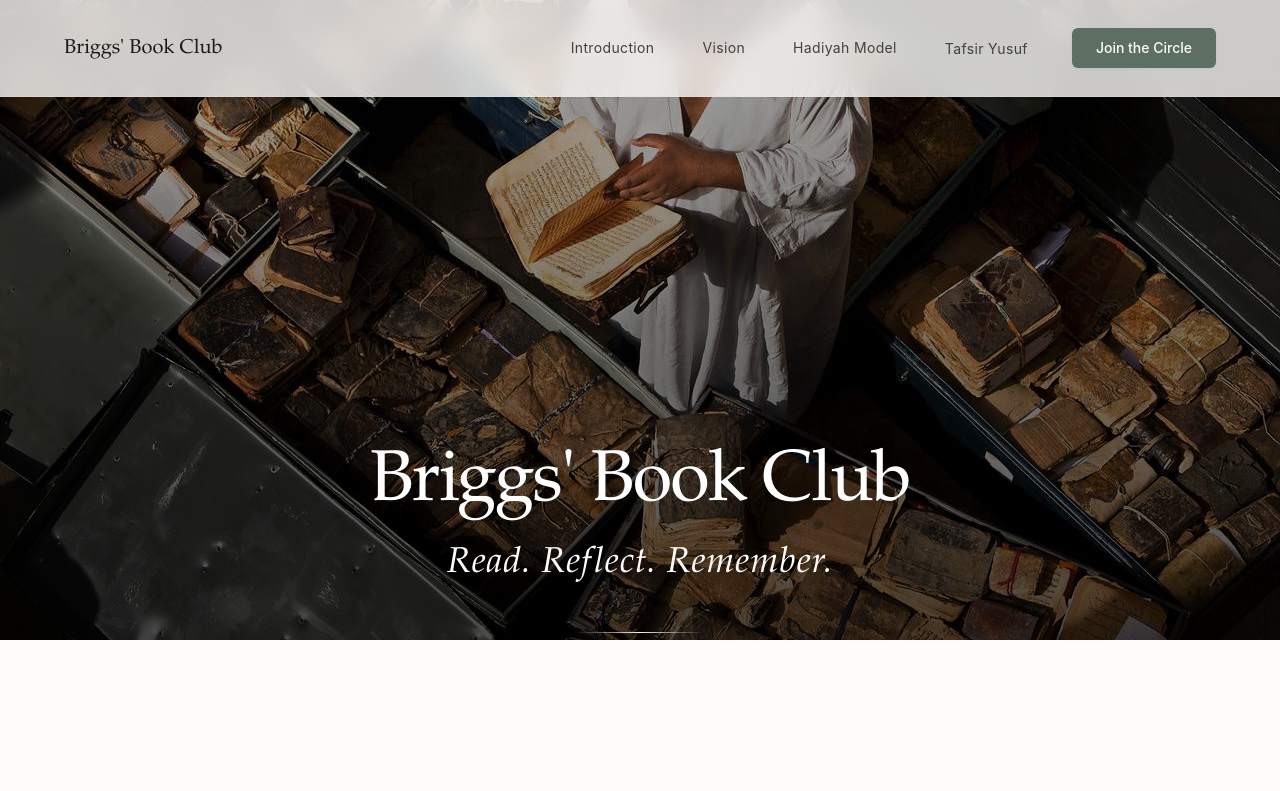
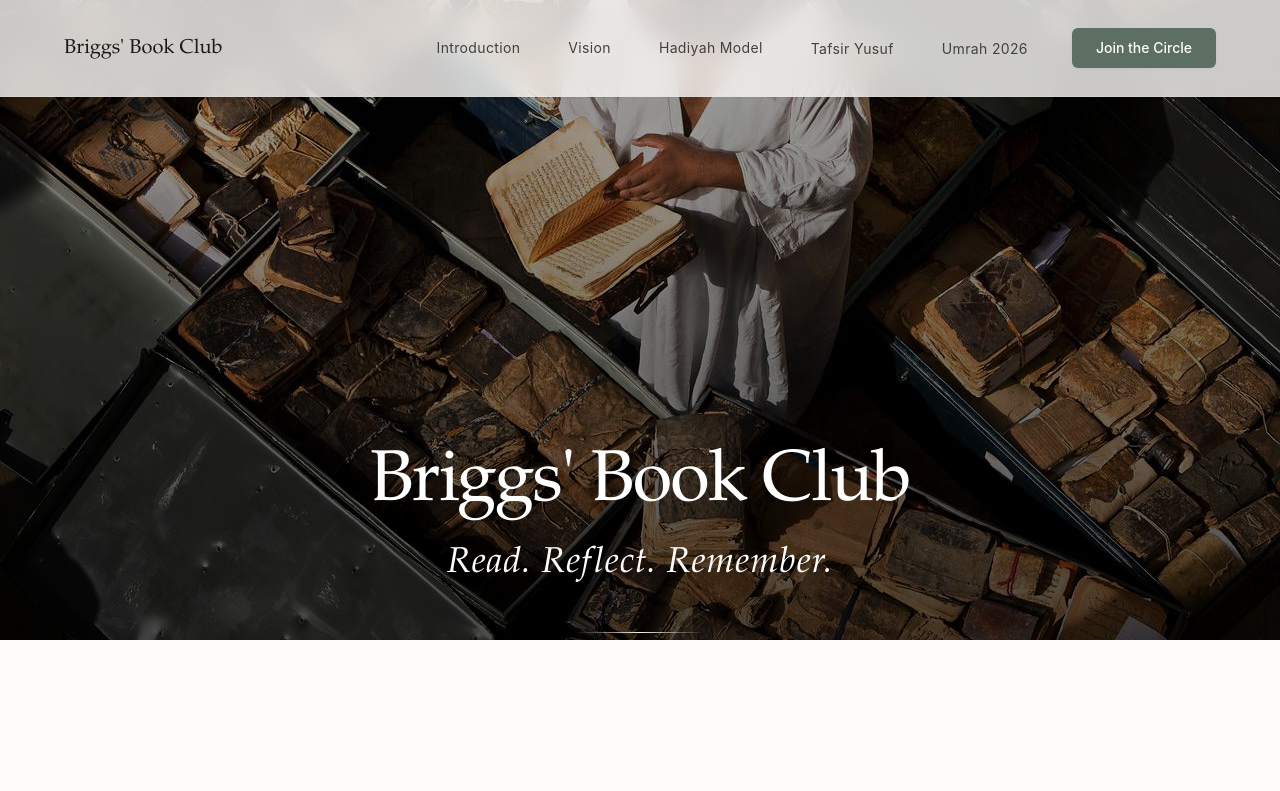
Before and after one commit to muhibhome2-spec/briggsbookclub, a React (Vite) app: page / in a window 1280 px wide. Shown: the top 791 px of the page. Built offline with nearby package versions, Linux system fonts and the light colour scheme.

Commit message:
Updated Navigation.tsx

```diff
--- a/src/components/Navigation.tsx
+++ b/src/components/Navigation.tsx
@@ -88,6 +88,16 @@ export default function Navigation() {
                 Tafsir Yusuf
               </motion.button>
             </Link>
+            <Link to="/umrah">
+              <motion.button
+                whileHover={{ y: -2 }}
+                whileTap={{ scale: 0.95 }}
+                className="text-sm tracking-wide text-warm-700 hover:text-sage-600 transition-colors duration-200 focus:outline-none focus:ring-2 focus:ring-sage-500 rounded-sm px-1 py-0.5"
+                aria-label="Navigate to Umrah 2026"
+              >
+                Umrah 2026
+              </motion.button>
+            </Link>
             <motion.button
               whileHover={{ scale: 1.05, y: -2 }}
               whileTap={{ scale: 0.95 }}
```
